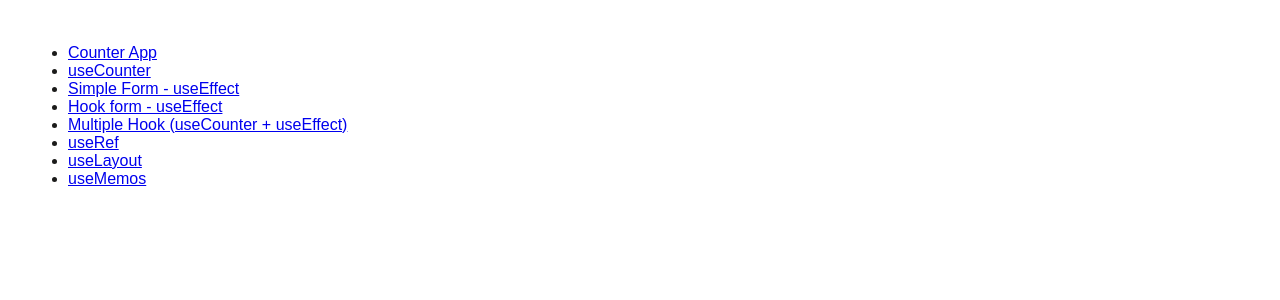
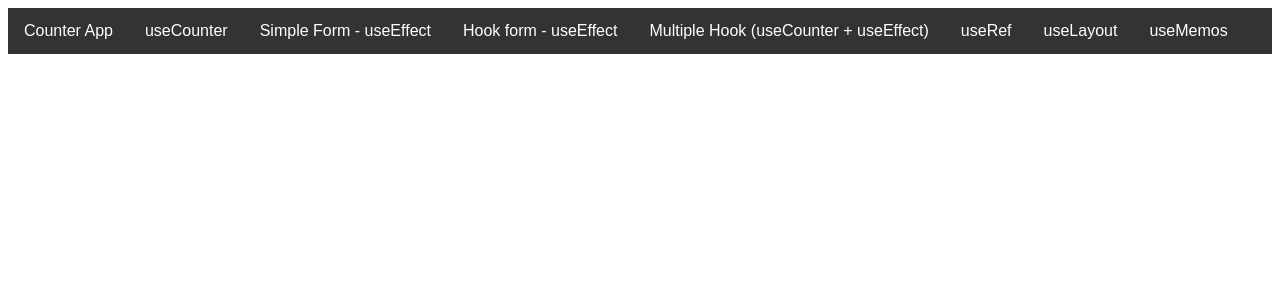
Before and after one commit to OLAEMJO8/ReactCeroToExpert, a React (Vite) app in the folder 03-hook-react/: page / in a window 1280 px wide. Shown: the top 300 px of the page. Built offline with nearby package versions, Linux system fonts and the light colour scheme.

Commit message:
Edit. navBar

```diff
--- a/03-hook-react/src/index.css
+++ b/03-hook-react/src/index.css
@@ -3,7 +3,6 @@ body {
   color: rgb(27, 27, 26);
   font-family: Arial, sans-serif;
   font-size: 1.3 rem;
-  padding: 10px;
 }
 
 button {
@@ -42,3 +41,27 @@ input {
 .container {
   padding: 2px 16px;
 }
+
+ul {
+  list-style-type: none;
+  margin: 0;
+  padding: 0;
+  overflow: hidden;
+  background-color: #333;
+}
+
+li {
+  float: left;
+}
+
+li a {
+  display: block;
+  color: white;
+  text-align: center;
+  padding: 14px 16px;
+  text-decoration: none;
+}
+
+li a:hover {
+  background-color: #000000;
+}
```
